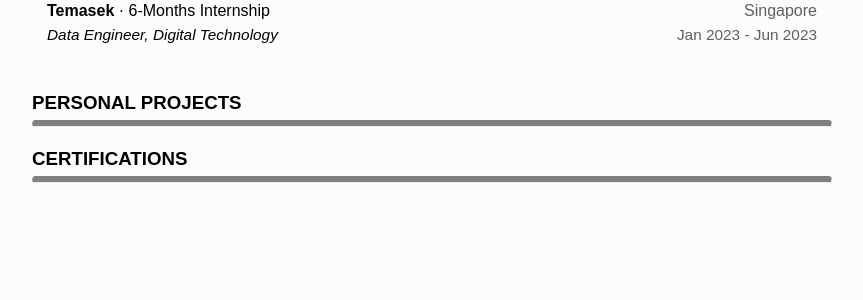
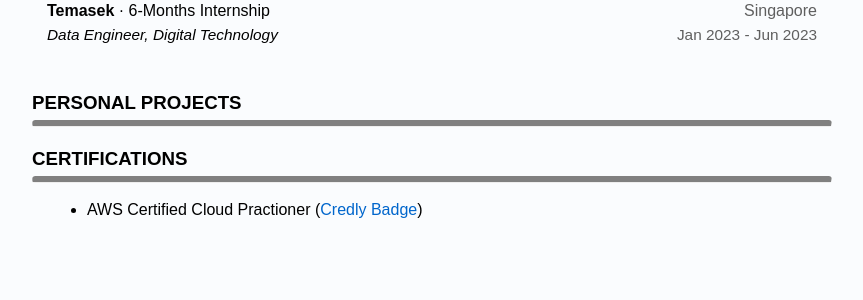
Before and after one commit to shivnarayanan/personal-website, a Flask app: page /experience in a window 1280 px wide. Shown: the part 379-679 px from the top of the page, without its empty margins (208-1071 px from the left). Run offline with Flask 2, Linux system fonts and the light colour scheme.

Commit message:
update experience

```diff
--- a/templates/experience.html
+++ b/templates/experience.html
@@ -29,10 +29,20 @@
             <p style="margin-top: -15px; font-size: 96%; font-style: italic;"> Data Engineer, Digital Technology </p>
 
         </div>
+
     <h3 class="about_left">PERSONAL PROJECTS</h3>
     <hr class="rounded">
+
     <h3 class="about_left">CERTIFICATIONS</h3>
     <hr class="rounded">
+    <div class="about_left">
+        <ul>
+            <li>AWS Certified Cloud Practioner (<a href=https://www.credly.com/badges/ae9087a9-77bc-4e69-97bf-54a48f0294a8?source>Credly Badge</a>)</li>
+        </ul>
+    </div>
 
     </div>
 {% endblock content %}
+
+
+<p class="about_left" style="color: #0066CC;"><a href=https://shiv-narayanan.medium.com>Read full article</a> > </p>
--- a/templates/home.html
+++ b/templates/home.html
@@ -18,5 +18,5 @@
         <a href="https://www.linkedin.com/in/shiv-narayanan/">
             <img class="image_centre" src="static/images/linkedin-logo.svg"></a>
     </div>
-    <p class="construction_bottom">Last updated on 24 April 2022</p>
+    <p class="construction_bottom">Last updated on 7 May 2022</p>
 {% endblock content %}
```
